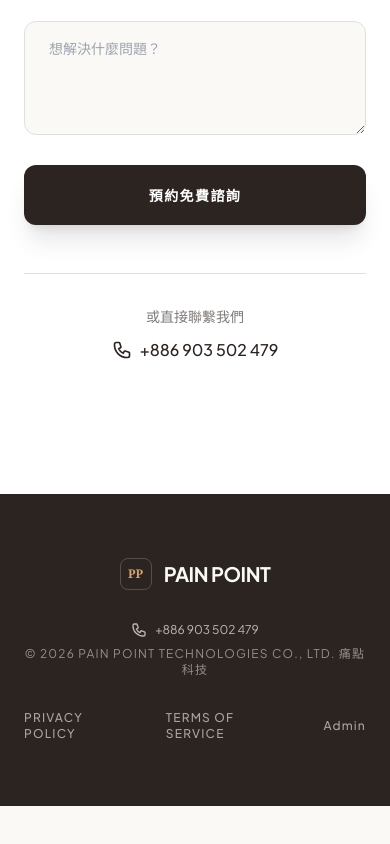
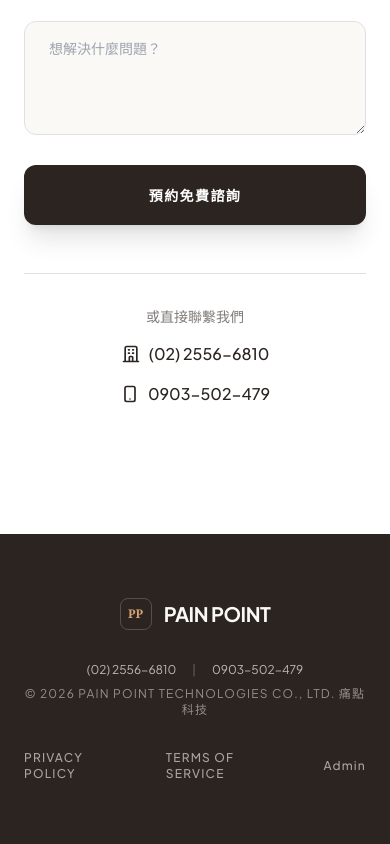
Before and after one commit to AlexChanshuo/DigitalHedgewebsite, a React (Vite) app: page / in a window 390 px wide. Shown: the part 6120-6964 px from the top of the page. Before the commit the page ends 6926 px from the top, so only its background shows below. Built offline with nearby package versions, Linux system fonts and the light colour scheme.

Commit message:
feat: add office landline (02) 2556-6810
- Contact section: office icon + mobile icon side by side
- Footer: both numbers with separator

```diff
--- a/components/Contact.tsx
+++ b/components/Contact.tsx
@@ -103,16 +103,27 @@ const Contact: React.FC = () => {
 
         {/* Contact Info */}
         <div className="mt-12 pt-8 border-t border-[#E0E0E0] text-center">
-          <p className="text-sm text-[#2C2420]/60 mb-3">或直接聯繫我們</p>
+          <p className="text-sm text-[#2C2420]/60 mb-4">或直接聯繫我們</p>
+          <div className="flex flex-col sm:flex-row items-center justify-center gap-4 sm:gap-8">
+            <a
+              href="tel:+886225566810"
+              className="inline-flex items-center gap-2 text-[#2C2420] hover:text-[#D4A373] transition-colors font-medium"
+            >
+              <svg className="w-5 h-5" fill="none" stroke="currentColor" viewBox="0 0 24 24">
+                <path strokeLinecap="round" strokeLinejoin="round" strokeWidth="2" d="M19 21V5a2 2 0 00-2-2H7a2 2 0 00-2 2v16m14 0h2m-2 0h-5m-9 0H3m2 0h5M9 7h1m-1 4h1m4-4h1m-1 4h1m-5 10v-5a1 1 0 011-1h2a1 1 0 011 1v5m-4 0h4" />
+              </svg>
+              <span>(02) 2556-6810</span>
+            </a>
             <a
               href="tel:+886903502479"
               className="inline-flex items-center gap-2 text-[#2C2420] hover:text-[#D4A373] transition-colors font-medium"
             >
               <svg className="w-5 h-5" fill="none" stroke="currentColor" viewBox="0 0 24 24">
-              <path strokeLinecap="round" strokeLinejoin="round" strokeWidth="2" d="M3 5a2 2 0 012-2h3.28a1 1 0 01.948.684l1.498 4.493a1 1 0 01-.502 1.21l-2.257 1.13a11.042 11.042 0 005.516 5.516l1.13-2.257a1 1 0 011.21-.502l4.493 1.498a1 1 0 01.684.949V19a2 2 0 01-2 2h-1C9.716 21 3 14.284 3 6V5z" />
+                <path strokeLinecap="round" strokeLinejoin="round" strokeWidth="2" d="M12 18h.01M8 21h8a2 2 0 002-2V5a2 2 0 00-2-2H8a2 2 0 00-2 2v14a2 2 0 002 2z" />
               </svg>
-            <span>+886 903 502 479</span>
+              <span>0903-502-479</span>
             </a>
+          </div>
         </div>
       </div>
     </section>
--- a/components/Footer.tsx
+++ b/components/Footer.tsx
@@ -17,15 +17,21 @@ const Footer: React.FC<FooterProps> = ({ onAdminLogin }) => {
         </div>
 
         <div className="text-center">
-          <a
-            href="tel:+886903502479"
-            className="text-xs text-[#FAF9F6]/70 hover:text-[#D4A373] transition-colors flex items-center justify-center gap-2 mb-2"
-          >
-            <svg className="w-4 h-4" fill="none" stroke="currentColor" viewBox="0 0 24 24">
-              <path strokeLinecap="round" strokeLinejoin="round" strokeWidth="2" d="M3 5a2 2 0 012-2h3.28a1 1 0 01.948.684l1.498 4.493a1 1 0 01-.502 1.21l-2.257 1.13a11.042 11.042 0 005.516 5.516l1.13-2.257a1 1 0 011.21-.502l4.493 1.498a1 1 0 01.684.949V19a2 2 0 01-2 2h-1C9.716 21 3 14.284 3 6V5z" />
-            </svg>
-            <span>+886 903 502 479</span>
-          </a>
+          <div className="flex items-center justify-center gap-4 mb-2 text-xs text-[#FAF9F6]/70">
+            <a
+              href="tel:+886225566810"
+              className="hover:text-[#D4A373] transition-colors flex items-center gap-1"
+            >
+              <span>(02) 2556-6810</span>
+            </a>
+            <span className="text-[#FAF9F6]/30">|</span>
+            <a
+              href="tel:+886903502479"
+              className="hover:text-[#D4A373] transition-colors flex items-center gap-1"
+            >
+              <span>0903-502-479</span>
+            </a>
+          </div>
           <div className="text-xs text-[#FAF9F6]/50 tracking-widest uppercase">
             © {new Date().getFullYear()} {t('footer.copyright')}
           </div>
```
Lines whose indentation alone changed are shown as unchanged.
